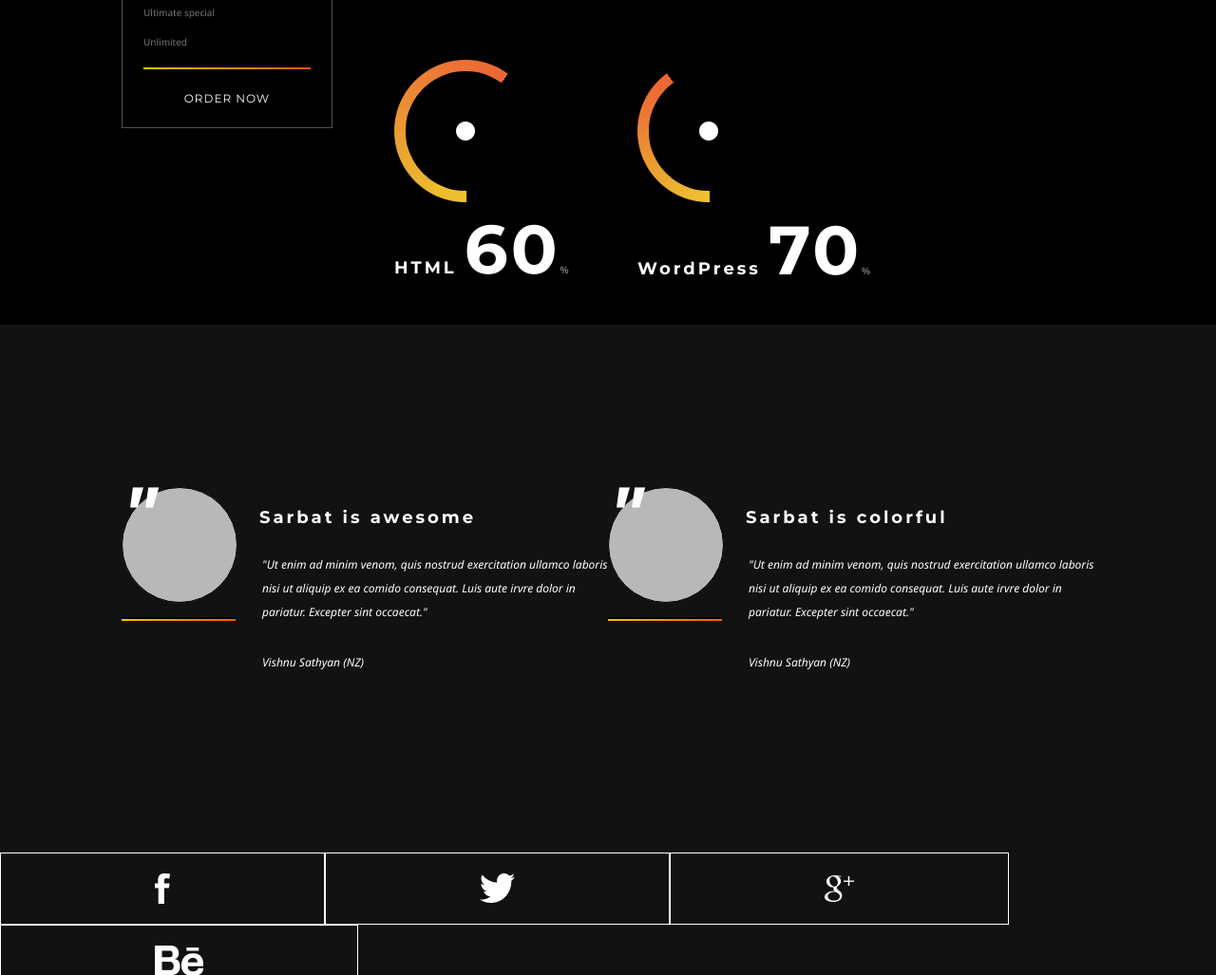
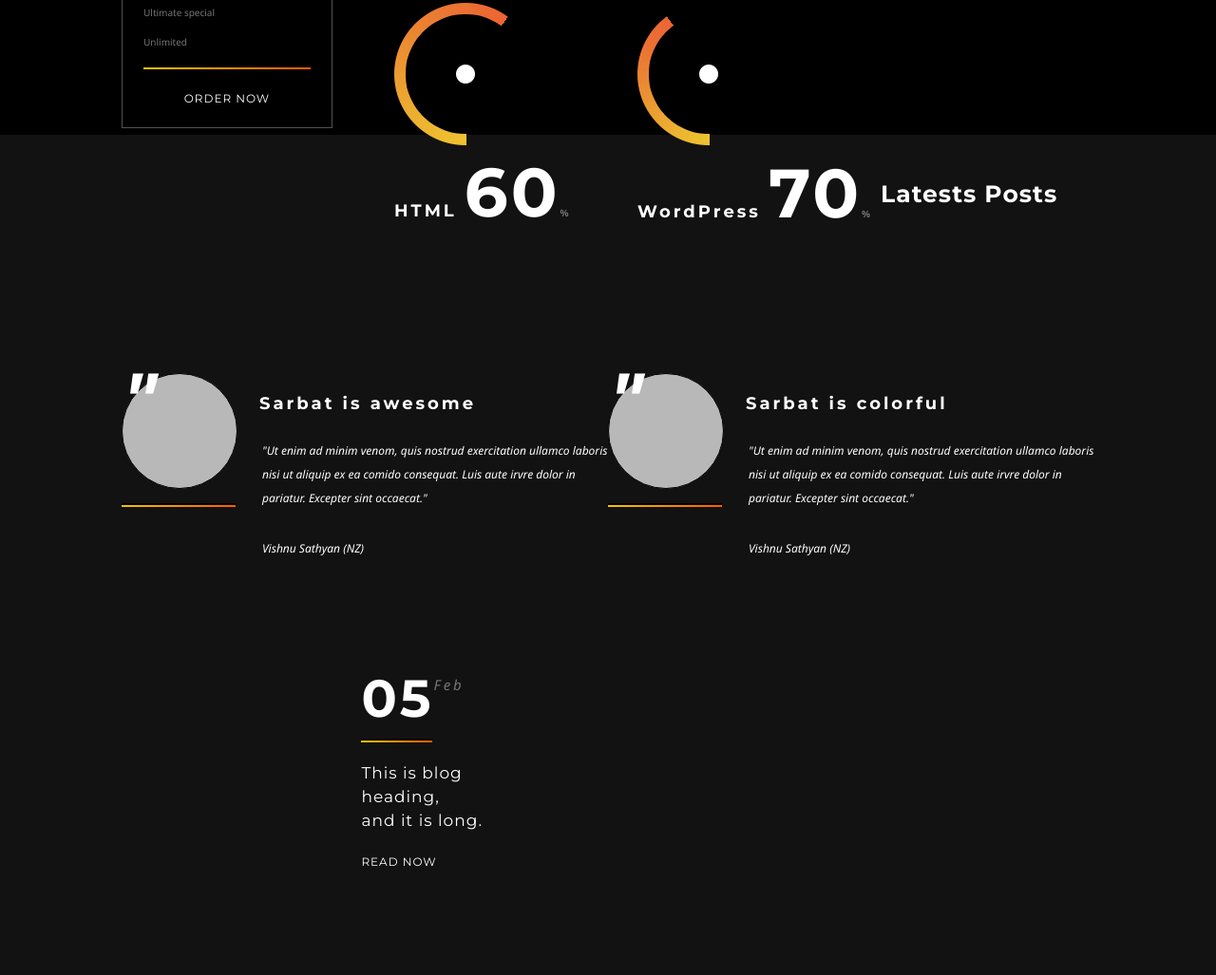
Before and after one commit to cainff/home, a website: page html/home.html in a window 1280 px wide. Shown: the part 4848-5875 px from the top of the page at 95% size. Drawn offline with Linux system fonts and the light colour scheme.

Commit message:
finish bloc8

```diff
--- a/css/home.css
+++ b/css/home.css
@@ -171,7 +171,7 @@ font-family: 'Montserrat', sans-serif;
 }
 
 #bloc7 {
-    height: 1100px;
+    height: 900px;
     width: 100%;
     background-color: black;
 }
@@ -185,6 +185,8 @@ font-family: 'Montserrat', sans-serif;
     height: 85px;
     width: 100%;
     background-color: #121212;
+    padding-top: 70px;
+
     /**background: -webkit-linear-gradient(70deg, #f3c400, #ff5901);
     background: -o-linear-gradient(70deg, #f3c400, #ff5901);
     background: -moz-linear-gradient(70deg, #f3c400, #ff5901);
@@ -638,6 +640,52 @@ position: absolute;
 
 /**Bloc 8**/
 
+.wrap_bloc8 {
+    width: 80%;
+    margin-top: 75px;
+}
+
+.col-8 {
+    height: 90%;
+    width: 22%;
+    position: relative;
+    float: left;
+    margin-right: 258px;
+    left: 150px;
+
+}
+
+.backline {
+    white-space: pre-line;
+    letter-spacing: 1px;
+    text-align: left;
+    font-size: 17px;
+    font-weight: 400;
+    line-height: 25px;
+}
+
+.n_size {
+    font-size:55px
+}
+
+.move_more {
+    text-align: left;
+    padding-top: 25px;
+}
+
+.width_border {
+   width: 75px;
+}
+
+.little_pclass {
+    padding-top: 10px;
+    font-style: italic;
+    font-size: 15px;
+    position: relative;
+    top: -28px;
+    font-weight: 400;
+}
+
 /**Bloc 9**/
 
 .social {
--- a/html/home.html
+++ b/html/home.html
@@ -350,7 +350,28 @@ pariatur. Excepter sint occaecat."</p>
 
      <!--Bloc 8-->
 
-   <div id="bloc8"></div>
+   <div id="bloc8">
+       <div class="wrap">
+           <h3 class="title">Latests Posts</h3>
+               <div class="wrap wrap_bloc8">
+                   <div class="col-8">
+                       <p class="number n_size">05<span class="pclass little_pclass">Feb</span></p>
+                           <div class="border-radient width_border"></div>
+                               <p class="subtitle backline">This is blog heading,
+                               and it is long.</p>
+                                   <p class="viewmore move_more">Read now</p>
+                   </div>
+
+                   <div class="col-8">
+                        <p class="number n_size">29<span class="pclass little_pclass">Dec</span></p>
+                           <div class="border-radient width_border"></div>
+                               <p class="subtitle backline">This is blog heading,
+                               and it is really long.</p>
+                                   <p class="viewmore move_more">Read now</p>
+                   </div>
+               </div>
+       </div>
+   </div>
 
      <!--Bloc 9-->
 
```
